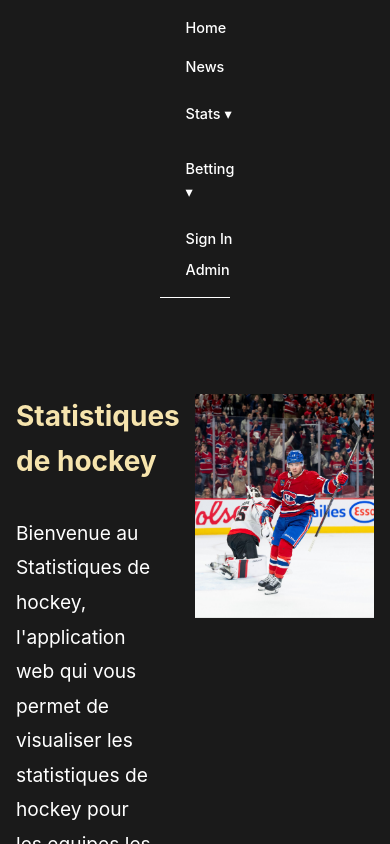
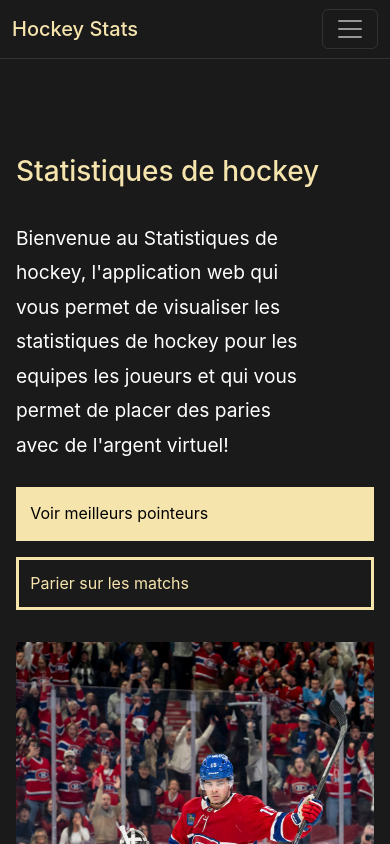
Before and after one commit to Shaxten/nhl-app, a React (Vite) app: page /news in a window 390 px wide. Shown: the top 844 px of the page. Built offline with nearby package versions, Linux system fonts and the light colour scheme; no server answers.

Commit message:
Add responsive Bootstrap navbar for screens < 1200px

```diff
--- a/index.html
+++ b/index.html
@@ -4,9 +4,11 @@
     <meta charset="UTF-8" />
     <meta name="viewport" content="width=device-width, initial-scale=1.0" />
     <title>Hockey Stats</title>
+    <link href="https://cdn.jsdelivr.net/npm/bootstrap@5.3.0/dist/css/bootstrap.min.css" rel="stylesheet">
   </head>
   <body>
     <div id="root"></div>
     <script type="module" src="/src/main.tsx"></script>
+    <script src="https://cdn.jsdelivr.net/npm/bootstrap@5.3.0/dist/js/bootstrap.bundle.min.js"></script>
   </body>
 </html>
--- a/src/App.tsx
+++ b/src/App.tsx
@@ -17,7 +17,9 @@ function Navigation() {
   const { user, profile, signOut } = useAuth();
 
   return (
-    <nav>
+    <>
+      {/* Desktop Navigation */}
+      <nav className="desktop-nav">
         <ul style={{ display: 'flex', justifyContent: 'space-between', alignItems: 'center', flexWrap: 'wrap' }}>
           <div style={{ display: 'flex', gap: '1rem', alignItems: 'center', flexWrap: 'wrap' }}>
             <li><Link to="/">Home</Link></li>
@@ -50,6 +52,49 @@ function Navigation() {
           </div>
         </ul>
       </nav>
+
+      {/* Mobile Bootstrap Navbar */}
+      <nav className="navbar navbar-expand-xl navbar-dark mobile-nav" style={{ background: '#1a1a1a', borderBottom: '1px solid #333' }}>
+        <div className="container-fluid">
+          <Link className="navbar-brand" to="/" style={{ color: '#f6e4ad' }}>Hockey Stats</Link>
+          <button className="navbar-toggler" type="button" data-bs-toggle="collapse" data-bs-target="#navbarNav">
+            <span className="navbar-toggler-icon"></span>
+          </button>
+          <div className="collapse navbar-collapse" id="navbarNav">
+            <ul className="navbar-nav ms-auto">
+              <li className="nav-item"><Link className="nav-link" to="/">Home</Link></li>
+              <li className="nav-item"><Link className="nav-link" to="/news">News</Link></li>
+              <li className="nav-item dropdown">
+                <a className="nav-link dropdown-toggle" href="#" role="button" data-bs-toggle="dropdown">Stats</a>
+                <ul className="dropdown-menu" style={{ background: '#1a1a1a' }}>
+                  <li><Link className="dropdown-item" to="/divisions" style={{ color: '#fff' }}>Divisions</Link></li>
+                  <li><Link className="dropdown-item" to="/teams" style={{ color: '#fff' }}>Team Stats</Link></li>
+                  <li><Link className="dropdown-item" to="/players" style={{ color: '#fff' }}>Player Stats</Link></li>
+                </ul>
+              </li>
+              <li className="nav-item dropdown">
+                <a className="nav-link dropdown-toggle" href="#" role="button" data-bs-toggle="dropdown">Betting</a>
+                <ul className="dropdown-menu" style={{ background: '#1a1a1a' }}>
+                  <li><Link className="dropdown-item" to="/betting" style={{ color: '#fff' }}>Betting</Link></li>
+                  {user && <li><Link className="dropdown-item" to="/my-bets" style={{ color: '#fff' }}>My Bets</Link></li>}
+                  {user && <li><Link className="dropdown-item" to="/score-predictions" style={{ color: '#fff' }}>Score Predictions</Link></li>}
+                  <li><Link className="dropdown-item" to="/leaderboard" style={{ color: '#fff' }}>Leaderboard</Link></li>
+                </ul>
+              </li>
+              <li className="nav-item"><Link className="nav-link" to="/admin">Admin</Link></li>
+              {user ? (
+                <>
+                  <li className="nav-item"><Link className="nav-link" to="/profile">{profile?.display_name}</Link></li>
+                  <li className="nav-item"><button className="btn btn-sm" onClick={signOut} style={{ background: '#f6e4ad', color: '#000', margin: '0.5rem' }}>Sign Out</button></li>
+                </>
+              ) : (
+                <li className="nav-item"><Link className="nav-link" to="/auth">Sign In</Link></li>
+              )}
+            </ul>
+          </div>
+        </div>
+      </nav>
+    </>
   );
 }
 
--- a/src/main.css
+++ b/src/main.css
@@ -139,3 +139,39 @@ nav ul li{
         opacity: 1;
     }
 }
+
+/* Responsive Navigation */
+@media (min-width: 1200px) {
+    .mobile-nav {
+        display: none !important;
+    }
+}
+
+@media (max-width: 1199px) {
+    .desktop-nav {
+        display: none !important;
+    }
+    nav {
+        margin: 0;
+    }
+    .grid {
+        grid-template-columns: 100%;
+    }
+
+    .buttons {
+        margin-top: 1.5rem;
+        display: grid;
+        grid-template-columns: 100%;
+    }
+
+    .bouton1 {
+        margin-bottom: 1rem;
+        margin-right: 0;
+        width: auto;
+    }
+
+    .bouton2 {
+        margin-bottom: 2rem;
+        width: auto;
+    }
+}
```
Lines whose indentation alone changed are shown as unchanged.
